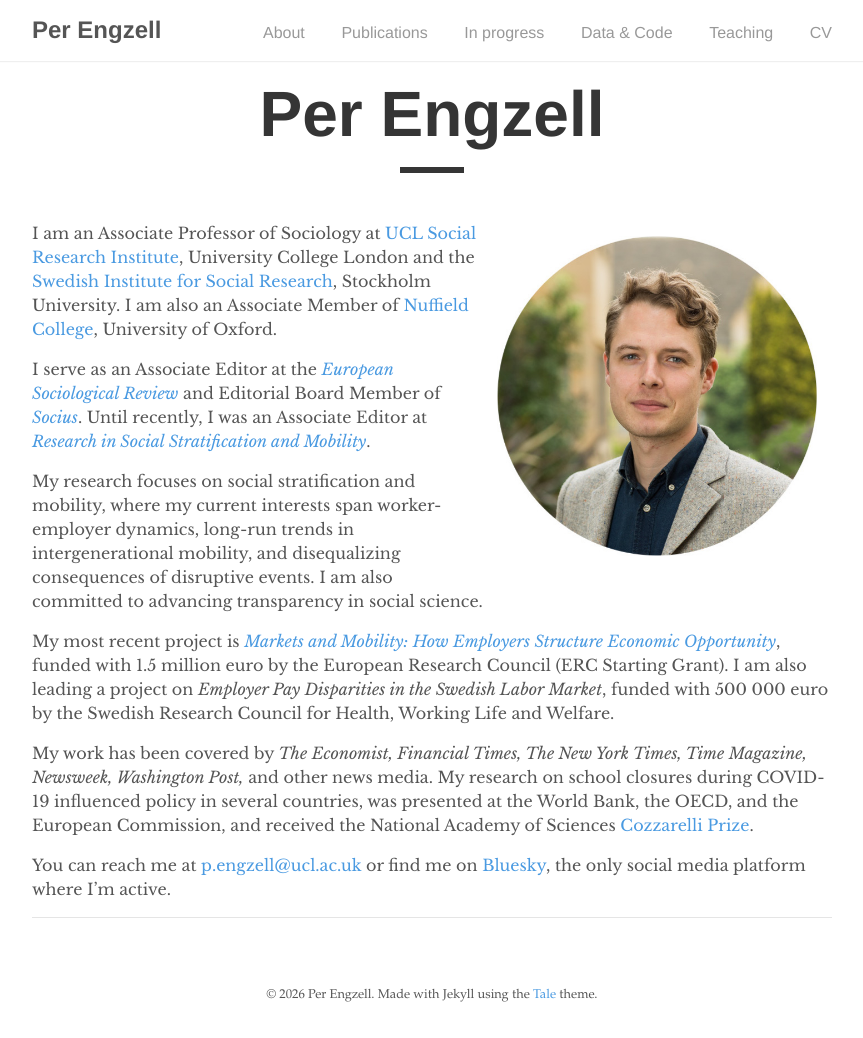
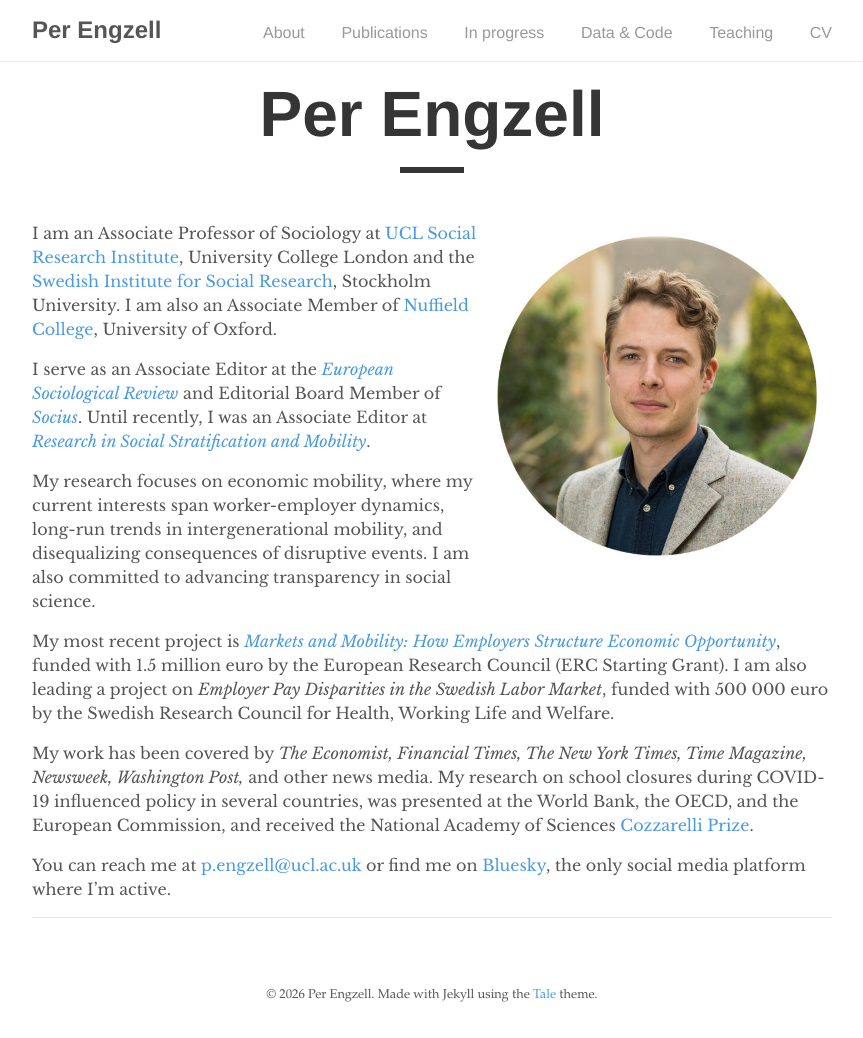
Before and after one commit to pengzell/pengzell.github.io, a Jekyll site: the page built from index.md, in a window 1280 px wide. Shown: the whole page, without its empty margins (208-1071 px from the left). Built offline with Jekyll 4.4.1, drawn with Linux system fonts in a browser that asks for light colours.

Commit message:
Update index.md

```diff
--- a/index.md
+++ b/index.md
@@ -10,7 +10,7 @@
 
 I serve as an Associate Editor at the [*European Sociological Review*](https://academic.oup.com/esr) and Editorial Board Member of [*Socius*](https://journals.sagepub.com/home/SRD). Until recently, I was an Associate Editor at [*Research in Social Stratification and Mobility*](https://www.sciencedirect.com/journal/research-in-social-stratification-and-mobility).
 
-My research focuses on social stratification and mobility, where my current interests span worker-employer dynamics, long-run trends in intergenerational mobility, and disequalizing consequences of disruptive events. I am also committed to advancing transparency in social science.
+My research focuses on economic mobility, where my current interests span worker-employer dynamics, long-run trends in intergenerational mobility, and disequalizing consequences of disruptive events. I am also committed to advancing transparency in social science.
 
 My most recent project is [*Markets and Mobility: How Employers Structure Economic Opportunity*](https://perengzell.com/mamo/), funded with 1.5 million euro by the European Research Council (ERC Starting Grant). I am also leading a project on *Employer Pay Disparities in the Swedish Labor Market*, funded with 500 000 euro by the Swedish Research Council for Health, Working Life and Welfare.
 
```
